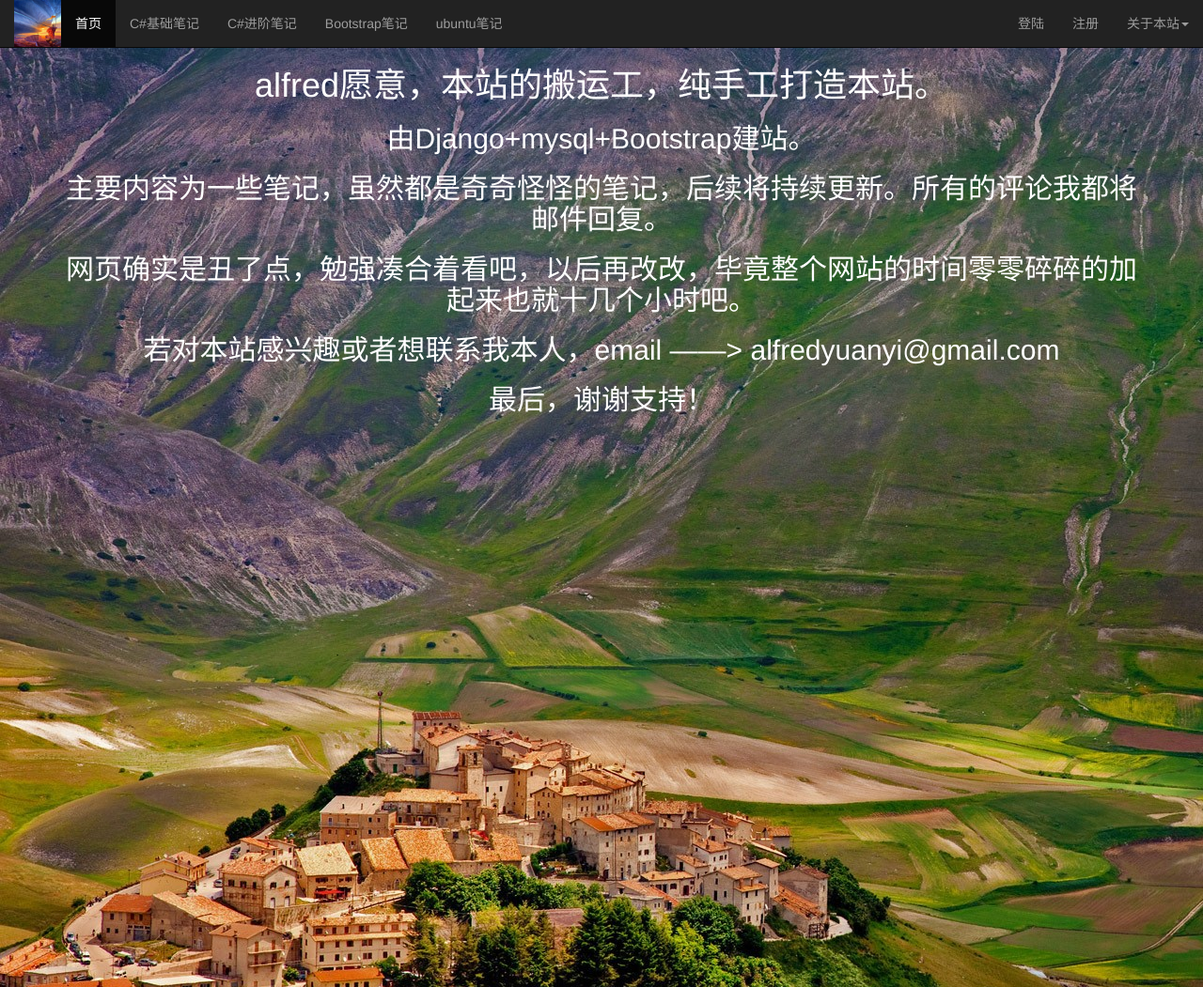
After one commit to alfredyuanyi/qingtian, a Django app: page /contact/ in a window 1280 px wide. The commit adds this page. Shown: the whole page at 94% size. Run offline with Django 3.2, Linux system fonts and the light colour scheme; some libraries are stand-ins or nearby versions.

Commit message:
finish contact page

```diff
--- a/qingtian/urls.py
+++ b/qingtian/urls.py
@@ -24,4 +24,5 @@ urlpatterns = [
     url(r'^home/$', views.Home),
     url(r'^$', views.Home),
     url(r'^users/', include(qingtian_user.urls)),
+    url(r'^contact/$', views.Contact),
 ]
--- a/qingtian_blog/static/css/home.css
+++ b/qingtian_blog/static/css/home.css
@@ -11,3 +11,18 @@
 	width: 100%;
 	height: 100%;
 }
+#contactimg {
+	margin-top: 51px;
+	background-image: url('/static/img/countryside.jpg');
+	height: 1000px;
+	width: 100%;
+	padding: 0px;
+	margin-left, margin-right: 0;
+}
+.words {
+	height: auto;
+	width: auto;
+	margin: 0, auto;
+	color: white;
+	text-align: center;
+}
--- a/qingtian_blog/templates/C#baseid.html
+++ b/qingtian_blog/templates/C#baseid.html
@@ -82,7 +82,6 @@
  </div>
 </div>
 <script type="text/javascript">
-function checklogin()
     $('#commentarea').blur(function(){
         $.ajax({
             url: "/users/testlogin/",
--- /dev/null
+++ b/qingtian_blog/templates/contact.html
@@ -0,0 +1,18 @@
+{% extends "homebase.html" %}
+{% block title %} 关于本站——晴天网 {% endblock %}
+{% block css %}
+<link rel="stylesheet" type="text/css" href="/static/css/home.css">
+<link rel="stylesheet" type="text/css" href="/static/css/homebase.css">
+{% endblock %}
+{% block content %}
+<div class="container-fluid" id="contactimg">
+	<div class="container">
+		<h1 class="words">alfred愿意，本站的搬运工，纯手工打造本站。</h1>
+		<h2 class="words">由Django+mysql+Bootstrap建站。</h2>
+		<h2 class="words">主要内容为一些笔记，虽然都是奇奇怪怪的笔记，后续将持续更新。所有的评论我都将邮件回复。</h2>
+		<h2 class="words">网页确实是丑了点，勉强凑合着看吧，以后再改改，毕竟整个网站的时间零零碎碎的加起来也就十几个小时吧。</h2>
+		<h2 class="words">若对本站感兴趣或者想联系我本人，email ——> alfredyuanyi@gmail.com</h2>
+		<h2 class="words">最后，谢谢支持！</h2>
+	</div>
+</div>
+{% endblock %}
--- a/qingtian_blog/templates/homebase.html
+++ b/qingtian_blog/templates/homebase.html
@@ -3,6 +3,8 @@
 	<head>
 		<title>{% block title %}{% endblock %}</title>
 	<meta name="viewport" content="width=device-width, initial-scale=1">
+  <link rel="icon" href="/static/img/role.png" type="image/x-icon">
+  <link rel="shortcut icon" href="/static/img/role.png" type="image/x-icon">
 	{% block css %}{% endblock %}
 	{% block javascrip %}{% endblock %}
 	<link rel="stylesheet" type="text/css" href="/static/css/homebase.css">
@@ -74,7 +76,7 @@
           <a href="#" class="dropdown-toggle" data-toggle="dropdown" role="button" aria-haspopup="true" aria-expanded="false">关于本站<span class="caret"></span></a>
           <ul class="dropdown-menu">
             <li><a href="/admin/">管理员传送门</a></li>
-            <li><a href="#">联系我</a></li>
+            <li><a href="/contact/">联系我</a></li>
             <!-- <li><a href="#">Something else here</a></li>
             <li role="separator" class="divider"></li>
             <li><a href="#">Separated link</a></li>
--- a/qingtian_blog/views.py
+++ b/qingtian_blog/views.py
@@ -70,3 +70,19 @@ def Blogid(request, blogid, blog_type):
 	else:
 		return Http404
 	pass
+
+def Contact(request):
+	if request.method == 'GET':
+		if request.user.is_authenticated():
+			return render(request,
+				template_name = 'contact.html',
+				context = {'haslogin': True})
+			pass
+		else:
+			return render(request,
+			template_name = 'contact.html',
+			context = {'haslogin': False})
+		pass
+	else:
+		return Http404
+	pass
--- a/qingtian_user/views.py
+++ b/qingtian_user/views.py
@@ -16,6 +16,9 @@ def TestUsername(request):
 			return HttpResponse('该用户名已存在，请重新输入')
 			pass
 		except User.DoesNotExist:
+			if username == '':
+				return HttpResponse('用户名不可为空')
+				pass
 			return HttpResponse('用户名可用')
 		pass
 	pass
```
Also changed, not shown: qingtian_blog/static/img/baigudingji.jpg (added), qingtian_blog/static/img/countryside.jpg (added), qingtian_blog/static/img/role.png (added), qingtian_blog/static/img/roleblue.png (added), qingtian_blog/static/img/rolegrew.png (added).
